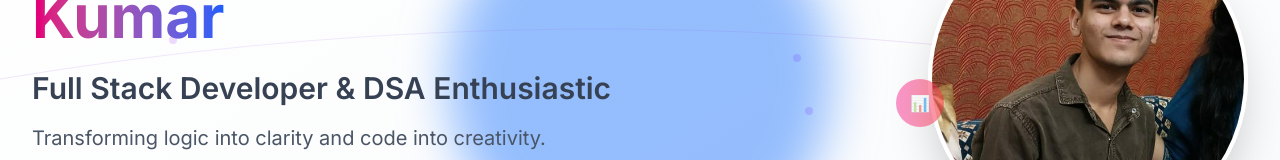
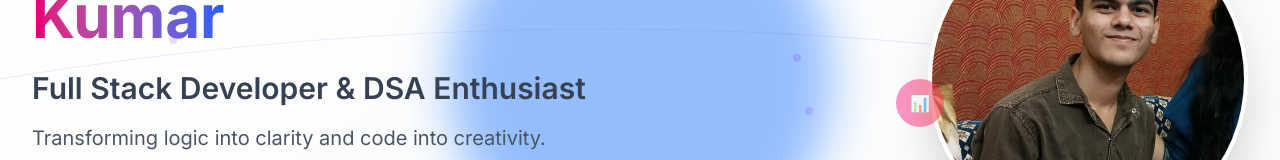
Before and after one commit to aditya-kumar-patraan1/Portfolio, a Next.js app: page / in a window 1280 px wide. Shown: the part 321-481 px from the top of the page. Built offline with nearby package versions, Linux system fonts and the light colour scheme.

Commit message:
Update data.js

```diff
--- a/src/data/data.js
+++ b/src/data/data.js
@@ -2,7 +2,7 @@
 export const portfolioData = {
   personal: {
     name: "Aditya Kumar",
-    title: "Full Stack Developer & DSA Enthusiastic",
+    title: "Full Stack Developer & DSA Enthusiast",
     tagline: "Transforming logic into clarity and code into creativity.",
     email: "adityakrp2006@gmail.com",
     phone: "+91 7982489836",
```
